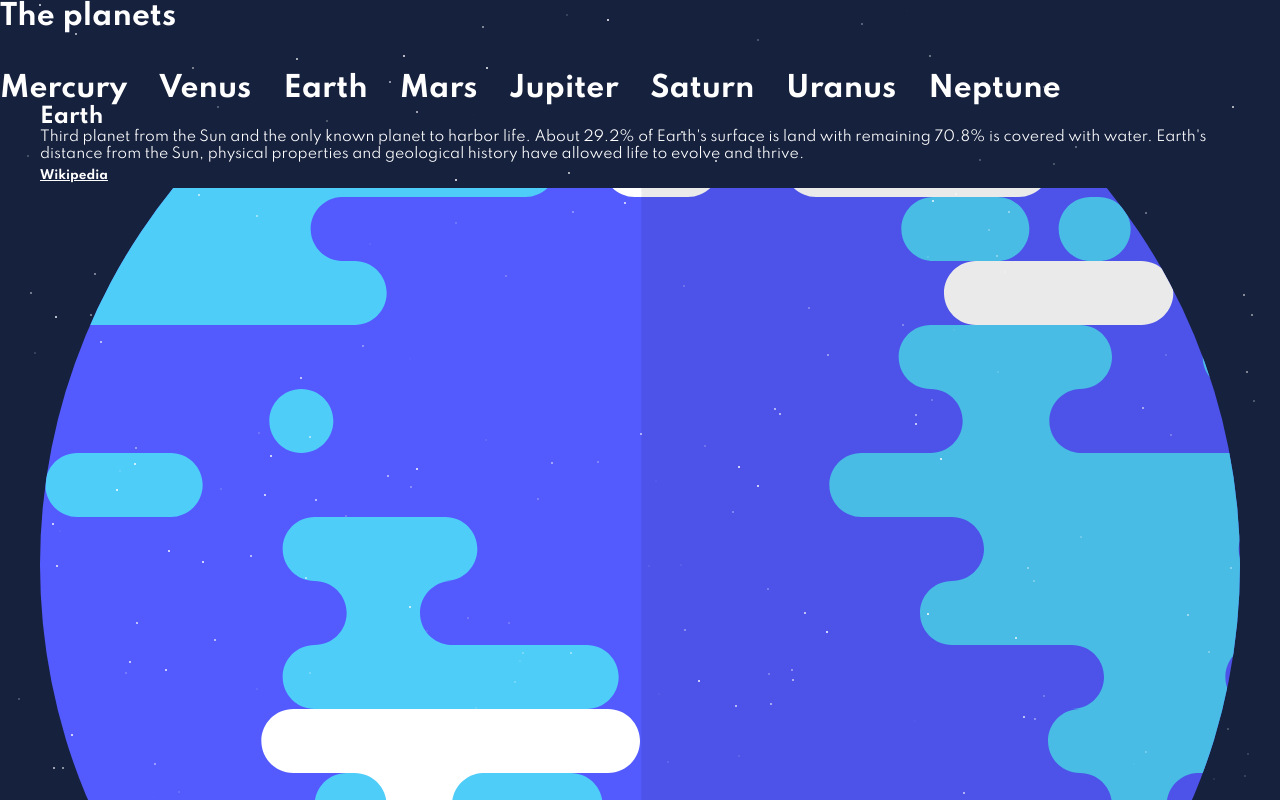
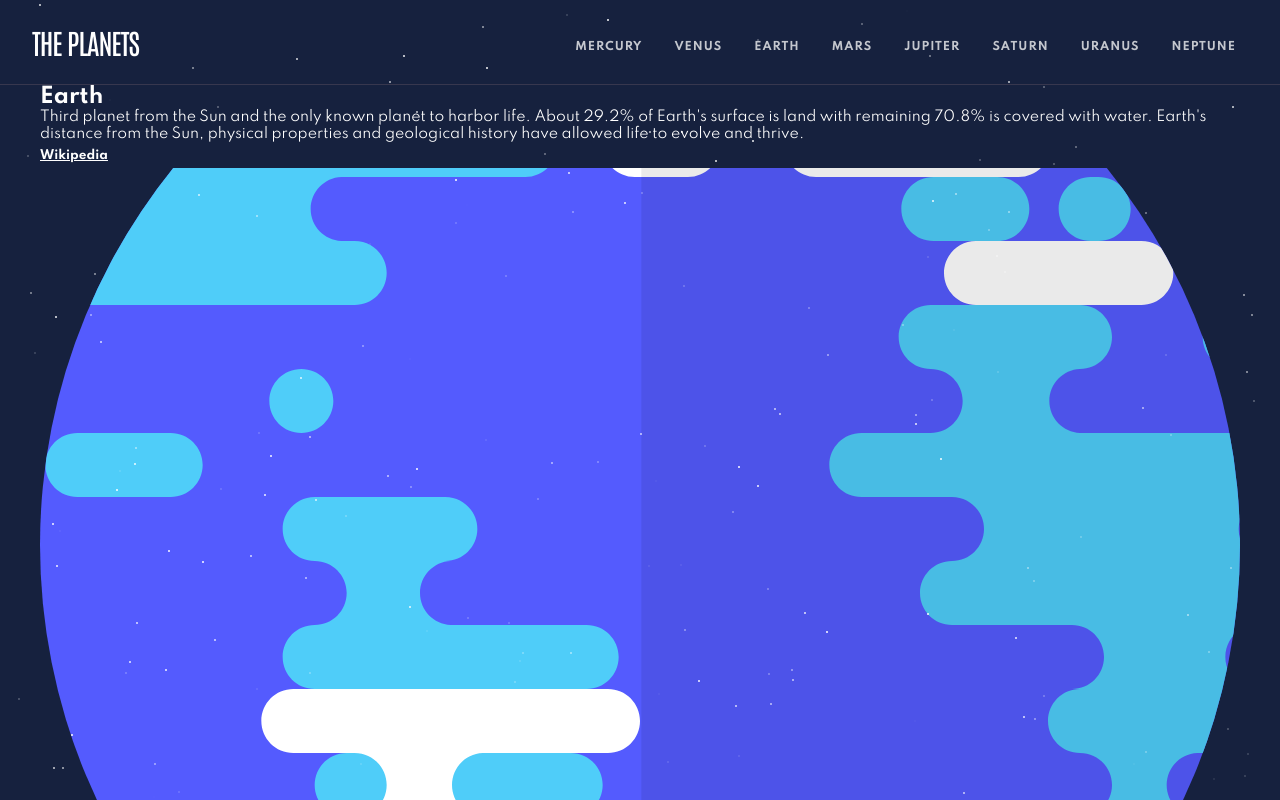
Before and after one commit to Ericawanja/Frontend-Mentor, a React (Create React App) app: page / in a window 1280 px wide. Shown: the top 800 px of the page. Built offline with nearby package versions, Linux system fonts and the light colour scheme.

Commit message:
header styled components

```diff
--- a/src/Components/Navbar/NavDesktop/NavDesktop.js
+++ b/src/Components/Navbar/NavDesktop/NavDesktop.js
@@ -1,4 +1,4 @@
-import { Nav, List, Item } from "./NavDesktopstyles";
+import { Nav, List, Item, Link } from "./NavDesktopstyles";
 import {planets} from '../data'
 
 export const NavDesktop = () => {
@@ -7,9 +7,11 @@ export const NavDesktop = () => {
       <List>
         {planets.map(planet=>(
             <Item key={planet.id}>
-                <div>
+                <Link
+                $bgcolor={planet.color}
+                >
                     {planet.name}
-                </div>
+                </Link>
 
             </Item>
         ))}
--- a/src/Components/Navbar/NavDesktop/NavDesktopstyles.js
+++ b/src/Components/Navbar/NavDesktop/NavDesktopstyles.js
@@ -1,17 +1,77 @@
-import { Link } from 'react-router-dom'
-import styled from 'styled-components'
+import { NavLink } from "react-router-dom";
+import styled, {css} from "styled-components";
 export const Nav = styled.nav`
+  height: 100%;
+`;
+export const List = styled.ul`
+  display: flex;
+  flex-flow: row;
+  gap: 32px;
+  width: 100%;
+  margin-top: 39px;
 
-`
-export const List =styled.ul`
-display:flex;
-flex-flow: row;
-gap:32px;
-width:100%;
-margin-top:39px;
-`
-export const Item =styled.li``
+  @media (min-width: 1025px) {
+    margin-top: 0;
+    height: 100%;
+  }
+`;
+export const Item = styled.li``;
 
-export const PlanetLink = styled(Link)`
+export const Link = styled.span`
+  display: flex;
+  position: relative;
+  font-size: 0.6875rem;
+  font-weight: 600;
+  letter-spacing: 1px;
+  line-height: 25px;
+  text-transform: uppercase;
+  color: ${(props) => props.theme.colors.whiteAlpha75};
+  cursor: pointer;
+  transition: color 300ms ease;
 
-`
+  &:hover {
+    color: ${(props) => props.theme.colors.white};
+  }
+  @media (min-width:1025px){
+    height:100%;
+    align-items:center;
+    margin-top:5px;
+    &::after{
+       position:absolute;
+       content:' ';
+       top:-5px;
+       left:0px;
+       width:100%;
+       height:4px;
+       background-color:${(props)=> props.$bgcolor};
+       transform:scaleX(0);
+       transition:transform 350ms ease;
+    }
+    &:hover {
+        &::after {
+            transform: scaleX(1);
+        }
+    }
+
+    &:focus {
+        outline: none;
+    }
+
+    &:focus-visible {
+        color: ${(props) => props.theme.colors.white};
+
+        &::after {
+            transform: scaleX(1);
+        }
+    }
+    ${(props) =>
+        props.$isActive
+            ? css`
+                  &::after {
+                      transform: scaleX(1);
+                  }
+              `
+            : ''}
+}
+  }
+`;
--- /dev/null
+++ b/src/Components/Navbar/NavMobile/NavMobile.js
@@ -0,0 +1,36 @@
+/* eslint-disable no-unused-expressions */
+import { useEffect } from 'react';
+import useToggleMenu from '../useToggleMenu';
+import { Nav, Menu, Bars, List } from './NavMobileStyles';
+
+
+
+function NavMobile({windowWidth}) {
+
+    const [
+        handleToggle,
+        restoreToDefault,
+        isOpen,
+        isExpanded,
+        tabletBreakpoint,
+    ] = useToggleMenu;
+
+    useEffect(()=>{
+        windowWidth >= tabletBreakpoint ? restoreToDefault(): '';
+    }, [windowWidth])
+
+  return (
+    <Nav>
+        <Menu
+                aria-label="Menu toggle"
+                aria-expanded={isExpanded}
+                aria-controls="nav-list"
+                onClick={handleToggle}
+            >
+                <Bars isOpen={isOpen} />
+            </Menu>
+    </Nav>
+  )
+}
+
+export default NavMobile
--- /dev/null
+++ b/src/Components/Navbar/NavMobile/NavMobileStyles.js
@@ -0,0 +1,106 @@
+import styled, { css } from 'styled-components';
+
+import { NavLink } from 'react-router-dom';
+
+export const Nav = styled.nav``;
+
+export const Menu = styled.button`
+    display: flex;
+    justify-content: center;
+    align-items: center;
+    width: 24px;
+    height: 17px;
+    background-color: transparent;
+    border: none;
+    cursor: pointer;
+`;
+
+export const Bars = styled.span`
+    position: relative;
+    width: 100%;
+    height: 3px;
+    background: ${(props) => props.theme.colors.white};
+    transition: transform 200ms ease;
+
+    &::before,
+    &::after {
+        position: absolute;
+        content: '';
+        top: 0;
+        left: 0;
+        width: inherit;
+        height: inherit;
+        background-color: inherit;
+        transition: top 200ms ease 0.12s, transform 200ms ease;
+    }
+
+    &::before {
+        top: -6px;
+    }
+
+    &::after {
+        top: 6px;
+    }
+
+    ${(props) =>
+        props.isOpen
+            ? css`
+                  & {
+                      transform: rotate(45deg);
+                      transition: transform 200ms 0.12s ease;
+                  }
+
+                  &::before {
+                      top: 0;
+                      opacity: 0;
+                      transition: top 200ms ease, opacity 200ms ease;
+                  }
+
+                  &::after {
+                      top: 0;
+                      transform: rotate(-90deg);
+                      transition: top 200ms ease, transform 200ms ease 0.12s;
+                  }
+              `
+            : ''};
+`;
+
+export const List = styled.ul`
+    position: absolute;
+    display: flex;
+    flex-flow: column;
+    inset: 69px 0 0 0;
+    padding: 0 24px;
+    width: 100%;
+    background: ${(props) => props.theme.colors.black};
+    z-index: 999;
+`;
+
+export const Item = styled.li`
+    border-bottom: 1px solid ${(props) => props.theme.colors.grayDark};
+`;
+
+export const Link = styled.span`
+    display: flex;
+    justify-content: space-between;
+    position: relative;
+    font-size: 0.9375rem;
+    font-weight: 600;
+    letter-spacing: 1.36px;
+    line-height: 25px;
+    color: ${(props) => props.theme.colors.white};
+    text-transform: uppercase;
+    padding: 20px 0 20px 44px;
+
+    &::before {
+        position: absolute;
+        content: '';
+        top: 50%;
+        left: 0;
+        width: 20px;
+        height: 20px;
+        background-color: ${(props) => props.color};
+        border-radius: 50%;
+        transform: translateY(-55%);
+    }
+`;
--- a/src/Components/Navbar/Navbar.js
+++ b/src/Components/Navbar/Navbar.js
@@ -1,17 +1,30 @@
 // eslint-disable-next-line no-unused-vars
 import { NavDesktop } from "./NavDesktop/NavDesktop";
 import { Header, Logo, LogoLink, Container } from "./NavbarStyles";
+import { useEffect, useState } from "react";
+import NavMobile from "./NavMobile/NavMobile";
 
-export const Navbar =()=>{
-    return(
+export const Navbar = () => {
+  const [windowWidth, setWindowWidth] = useState(window.innerWidth);
+  const tabletBreakpoint = 768;
+
+  useEffect(() => {
+    window.addEventListener("resize", () => setWindowWidth(window.innerWidth));
+  }, [windowWidth]);
+  return (
     <Header>
       <Container>
         <Logo>
           <LogoLink>The planets</LogoLink>
-                    <NavDesktop/>
         </Logo>
+        {
+            windowWidth >= tabletBreakpoint ? (
+                <NavDesktop />
+            ) :(
+                <NavMobile windowWidth= {windowWidth}/>
+            )
+        }
       </Container>
     </Header>
-
-    )
-}
+  );
+};
--- a/src/Components/Navbar/NavbarStyles.js
+++ b/src/Components/Navbar/NavbarStyles.js
@@ -1,13 +1,51 @@
 import styled from "styled-components";
 import { Link } from "react-router-dom";
 
-export const Header = styled.span`
+export const Header = styled.header`
+padding:16px 24px;
+border-bottom:1px solid ${(props)=> props.theme.colors.grayDark};
+
+@media (min-width: 768px) {
+    padding: 32px 24px 27px 24px;
+}
+
+@media (min-width:1025px){
+    padding:0 44px 0 32px;
+    height:85px;
+}
 
 `
 
 export const Container =styled.div`
+display:flex;
+justify-content:space-between;
+align-items:center;
+
+@media (min-width: 768px) {
+    flex-flow: column;
+}
+@media (min-width: 1025px) {
+    flex-flow: row;
+    height: 100%;
+    max-width: 1440px;
+    margin: 0 auto;
+}
 `
-export const Logo= styled.h1`
+export const Logo = styled.h1`
+all:unset;
 `
 export const LogoLink =styled.span`
+font-size:28px;
+font-family: ${(props)=> props.theme.fonts.secondary};
+color:${(props)=> props.theme.colors.white};
+text-transform:uppercase;
+letter-spacing: -1.05px;
+
+&:focus{
+    outline:none;
+}
+&:focus-visible {
+    outline:2px dashed ${(props) => props.theme.colors.redLight}
+}
+
 `
--- /dev/null
+++ b/src/Components/Navbar/useToggleMenu.js
@@ -0,0 +1,55 @@
+import { useState } from "react";
+
+const useToggleMenu =()=>{
+    const [isOpen, setIsOpen] = useState(false);
+    const [isExpanded, setIsExpanded] = useState(false);
+    const [isTransitioned, setIsTransitioned] = useState(true);
+
+    let transitionDuration = 1000;
+    let tabletBreakpoint =768;
+
+    const handleToggle = ()=>{
+        if (!isTransitioned) return false;
+        !isOpen ? showMenu() : closeMenu();
+    };
+
+
+    const showMenu = () => {
+        setIsOpen(true);
+        setIsTransitioned(false);
+        setIsExpanded(true);
+
+        setTimeout(() => {
+            setIsTransitioned(true);
+        }, transitionDuration);
+    };
+
+    const closeMenu = () => {
+        setIsTransitioned(false);
+        setIsOpen(false);
+        setIsExpanded(false);
+
+        setTimeout(() => {
+            setIsTransitioned(true);
+        }, transitionDuration);
+    };
+
+    const restoreToDefault = () =>{
+        setIsOpen(false);
+        setIsOpen(false);
+        setIsExpanded(false);
+        setIsTransitioned(true)
+    }
+
+    return [
+        handleToggle,
+        restoreToDefault,
+        isOpen,
+        isExpanded,
+        tabletBreakpoint,
+
+    ]
+
+}
+
+export default useToggleMenu;
```
Lines whose indentation alone changed are shown as unchanged.
